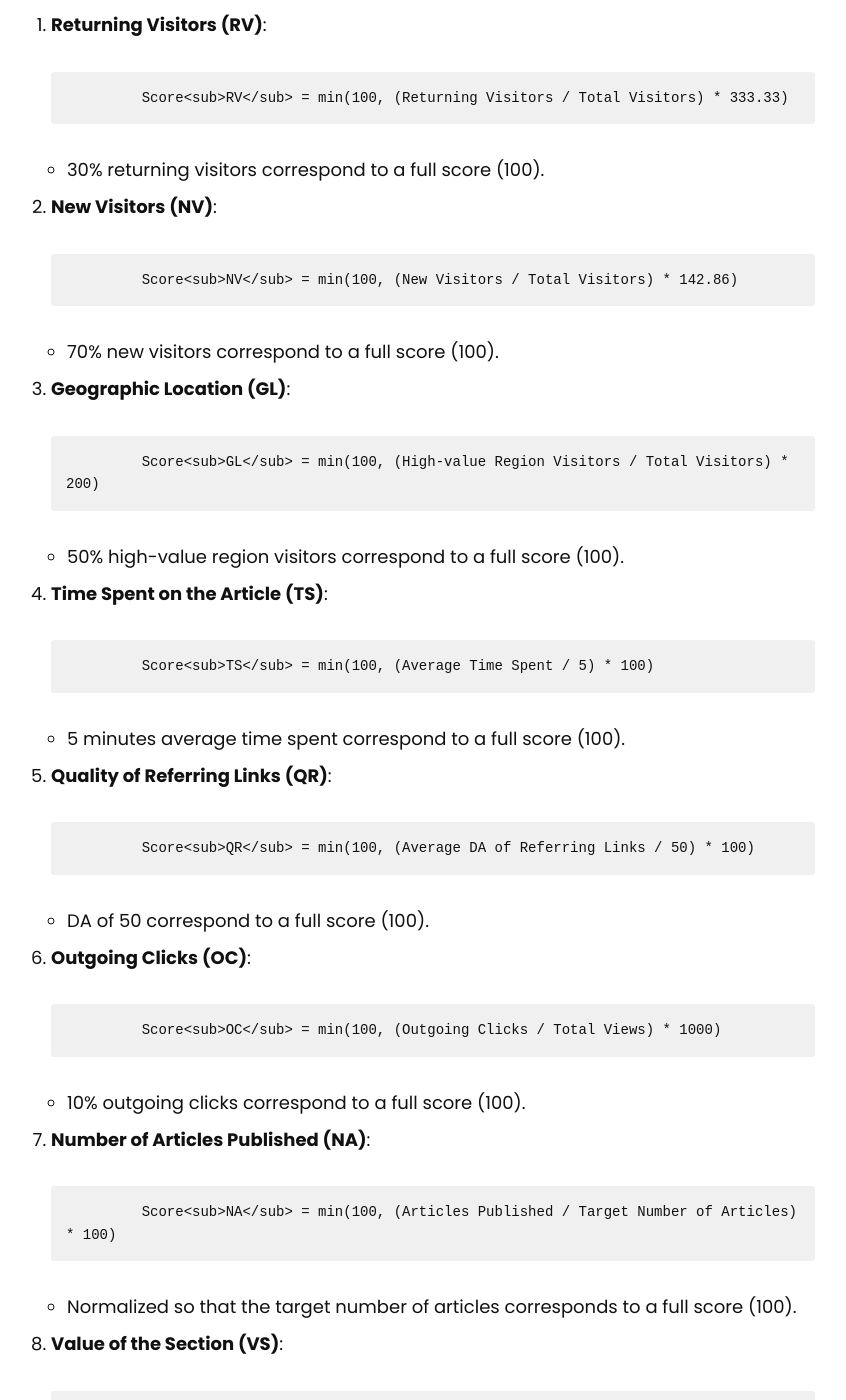
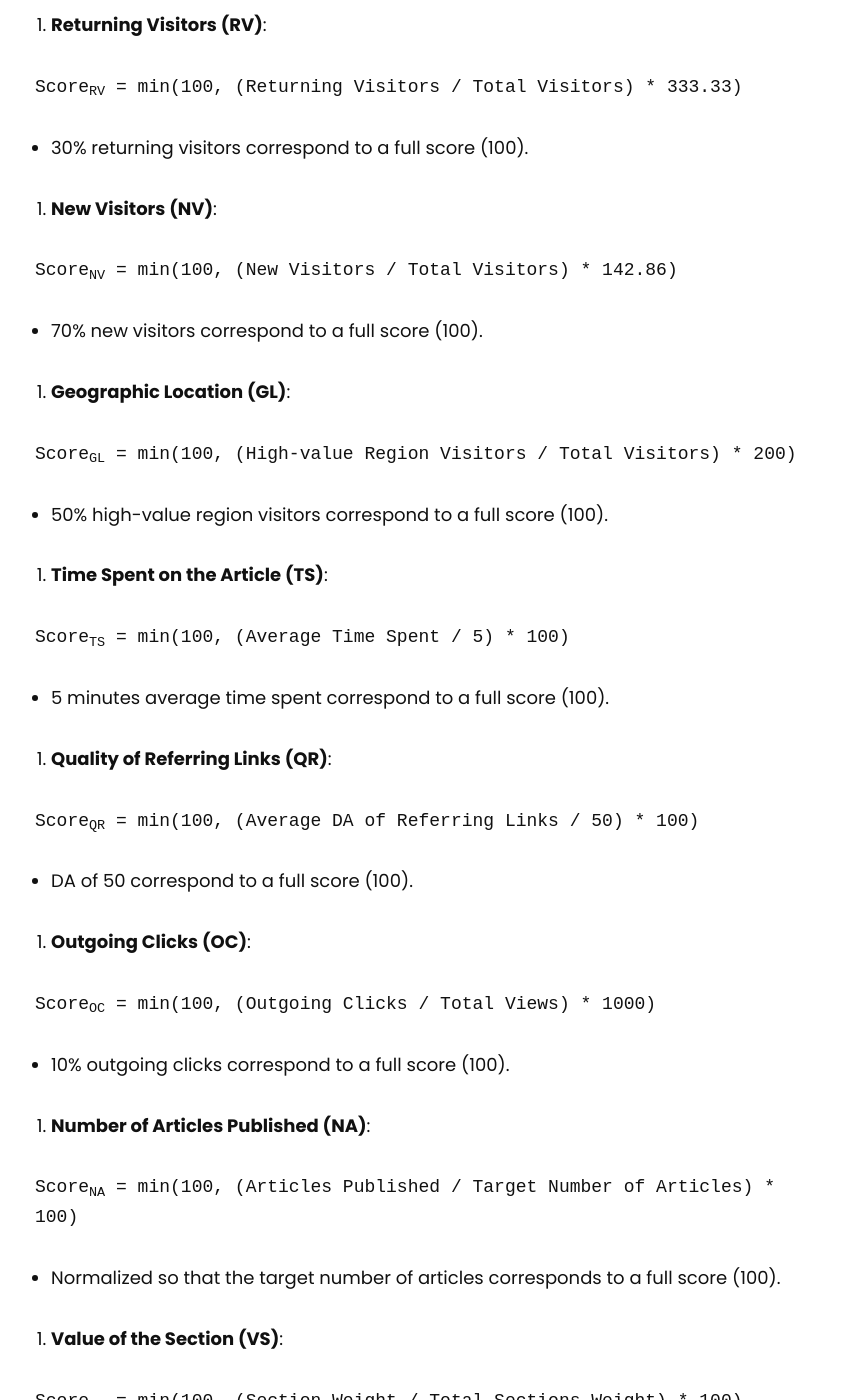
Before and after one commit to onConsensus/website, a Jekyll site: the page built from _pages/documentation.md, in a window 1280 px wide and 1400 px high, scrolled down 29949 px. Shown: the whole window, without its empty margins (215-1061 px from the left). Built offline with Jekyll 4.4.1, drawn with Linux system fonts in a browser that asks for light colours; some of the changed text lies outside the part shown.

Commit message:
Update documentation.md

```diff
--- a/_pages/documentation.md
+++ b/_pages/documentation.md
@@ -790,51 +790,51 @@ This algorithm will rate writers and contributors based on several key metrics t
 Each metric is normalized to a scale of 0 to 100.
 
 1. **Returning Visitors (RV)**:
-
-                Score<sub>RV</sub> = min(100, (Returning Visitors / Total Visitors) * 333.33)
-
+<p>
+                <code>Score<sub>RV</sub> = min(100, (Returning Visitors / Total Visitors) * 333.33)</code>
+</p>
    - 30% returning visitors correspond to a full score (100).
 
 2. **New Visitors (NV)**:
-
-                Score<sub>NV</sub> = min(100, (New Visitors / Total Visitors) * 142.86)
-
+<p>
+                <code>Score<sub>NV</sub> = min(100, (New Visitors / Total Visitors) * 142.86)</code>
+</p>
    - 70% new visitors correspond to a full score (100).
 
 3. **Geographic Location (GL)**:
-
-                Score<sub>GL</sub> = min(100, (High-value Region Visitors / Total Visitors) * 200)
-
+<p>
+                <code>Score<sub>GL</sub> = min(100, (High-value Region Visitors / Total Visitors) * 200)</code>
+</p>
    - 50% high-value region visitors correspond to a full score (100).
 
 4. **Time Spent on the Article (TS)**:
-
-                Score<sub>TS</sub> = min(100, (Average Time Spent / 5) * 100)
-
+<p>
+                <code>Score<sub>TS</sub> = min(100, (Average Time Spent / 5) * 100)</code>
+</p>
    - 5 minutes average time spent correspond to a full score (100).
 
 5. **Quality of Referring Links (QR)**:
-
-                Score<sub>QR</sub> = min(100, (Average DA of Referring Links / 50) * 100)
-
+<p>
+                <code>Score<sub>QR</sub> = min(100, (Average DA of Referring Links / 50) * 100)</code>
+</p>
    - DA of 50 correspond to a full score (100).
 
 6. **Outgoing Clicks (OC)**:
-
-                Score<sub>OC</sub> = min(100, (Outgoing Clicks / Total Views) * 1000)
-
+<p>
+                <code>Score<sub>OC</sub> = min(100, (Outgoing Clicks / Total Views) * 1000)</code>
+</p>
    - 10% outgoing clicks correspond to a full score (100).
 
 7. **Number of Articles Published (NA)**:
-
-                Score<sub>NA</sub> = min(100, (Articles Published / Target Number of Articles) * 100)
-
+<p>
+                <code>Score<sub>NA</sub> = min(100, (Articles Published / Target Number of Articles) * 100)</code>
+</p>
    - Normalized so that the target number of articles corresponds to a full score (100).
 
 8. **Value of the Section (VS)**:
-
-                Score<sub>VS</sub> = min(100, (Section Weight / Total Sections Weight) * 100)
-
+<p>
+                <code>Score<sub>VS</sub> = min(100, (Section Weight / Total Sections Weight) * 100)</code>
+</p>
    - Based on the relative weight of the section. Sections with fewer articles have higher weight.
 
 <a name="14.1"></a>
@@ -844,15 +844,15 @@ The reputation of the writer will be based on historical performance metrics and
 - **Article Performance** (average score of previous articles)
 - **Peer Reviews** (average score from peer reviews)
 - **Editorial Feedback** (average score from editorial reviews)
-
-        Reputation Score = 0.5 * Article Performance + 0.3 * Peer Reviews + 0.2 * Editorial Feedback
-
+<p>
+        <code>Reputation Score = 0.5 * Article Performance + 0.3 * Peer Reviews + 0.2 * Editorial Feedback</code>
+</p>
 <a name="14.2"></a>
 
 # Overall Score Calculation:
-
-        Total Score = 0.20 * Score<sub>RV</sub> + 0.15 * Score<sub>NV</sub> + 0.15 * Score<sub>GL</sub> + 0.15 * Score<sub>TS</sub> + 0.15 * Score<sub>QR</sub> + 0.10 * Score<sub>OC</sub> + 0.05 * Score<sub>NA</sub> + 0.05 * Score<sub>VS</sub>
-
+<p>
+        <code>Total Score = 0.20 * Score<sub>RV</sub> + 0.15 * Score<sub>NV</sub> + 0.15 * Score<sub>GL</sub> + 0.15 * Score<sub>TS</sub> + 0.15 * Score<sub>QR</sub> + 0.10 * Score<sub>OC</sub> + 0.05 * Score<sub>NA</sub> + 0.05 * Score<sub>VS</sub></code>
+</p>
 ### Example Calculation:
 Assume the following metrics for a writer’s article:
 
```
